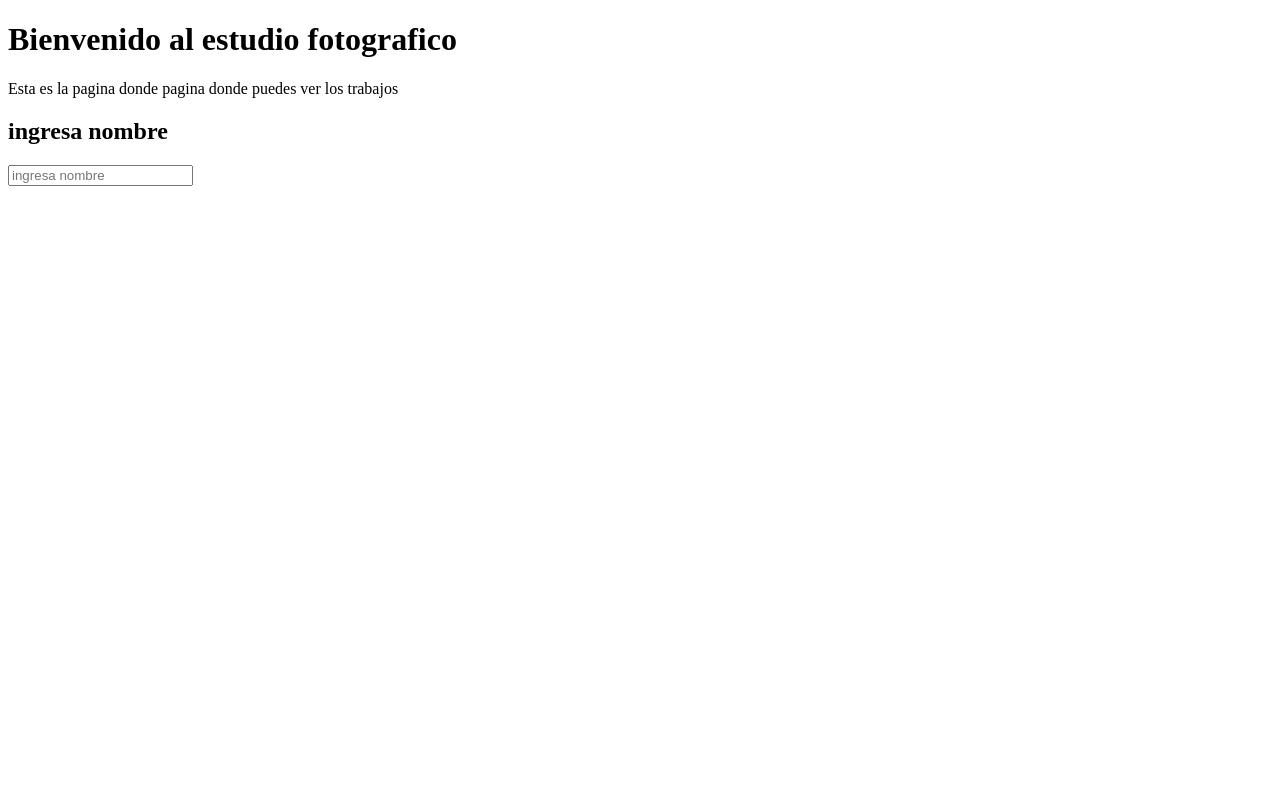
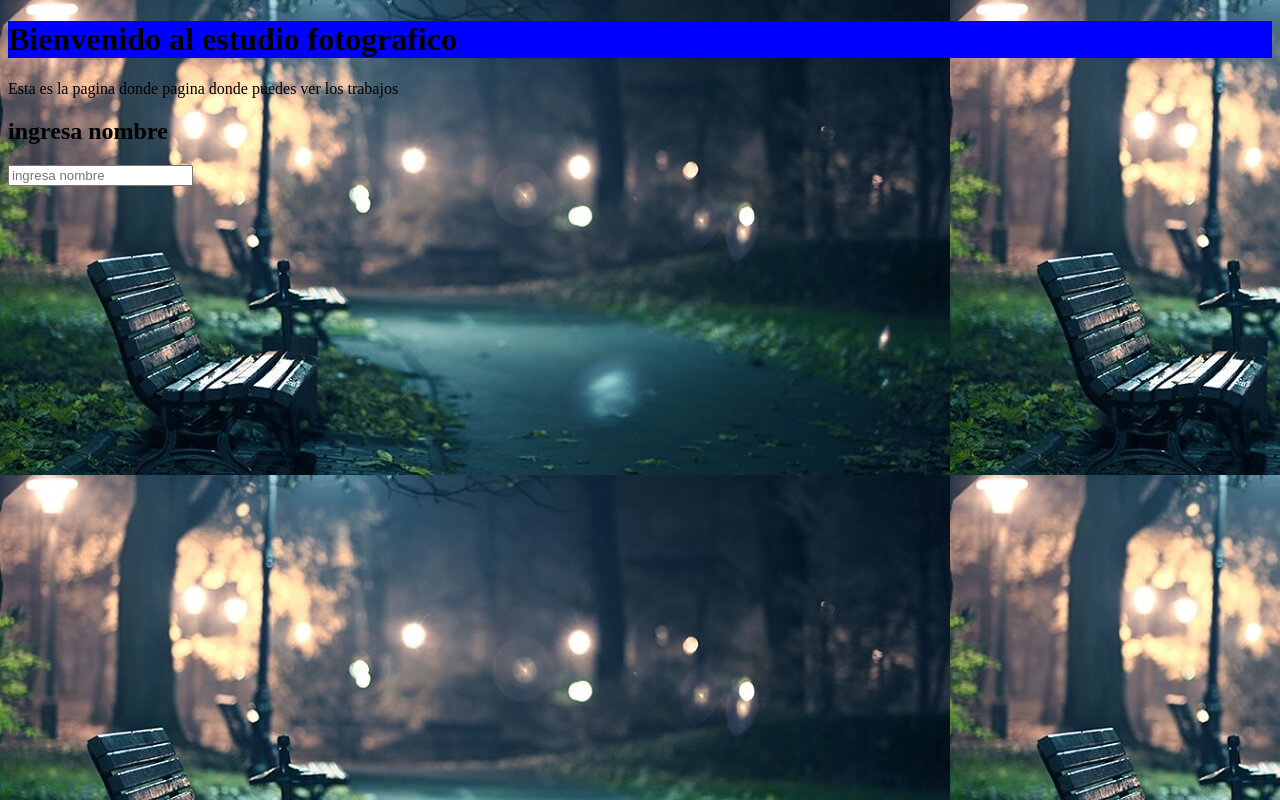
Before and after one commit to efrenlo/pagina-web, a plain HTML site: page index.html in a window 1280 px wide. Drawn offline with Linux system fonts and the light colour scheme.

Commit message:
Fondo y css agregados

```diff
--- /dev/null
+++ b/css/estilo.css
@@ -0,0 +1,8 @@
+
+body{
+    background-image: url('../foto.jpg');
+}
+
+h1{
+    background-color: blue;
+}
--- a/index.html
+++ b/index.html
@@ -1,12 +1,17 @@
 <!DOCTYPE html>
 <html>
+
 <head>
     <meta charset="utf-8">
-        <title>Estudio fotografico</title>
+
+    <title>Estudio fotografico de cachito</title>
+    <link href="css/estilo.css" rel="stylesheet">
 </head>
+
 <body>
     <h1>Bienvenido al estudio fotografico</h1>
     <p>Esta es la pagina donde pagina donde puedes ver los trabajos</p>
     <h2>ingresa nombre</h2><input type="text" placeholder="ingresa nombre">
 </body>
+
 </html>
```
Also changed, not shown: foto.jpg (added). Lines whose indentation alone changed are shown as unchanged.
